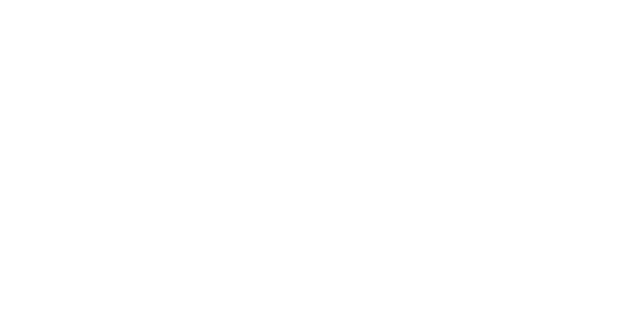
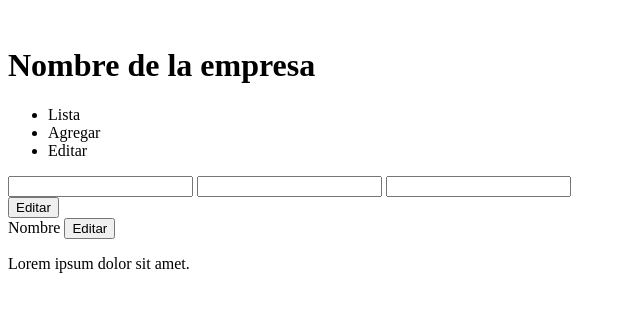
Before and after one commit to JoseAlfonsoB/INVENTARIO_PROYECT, a plain HTML site: page editar.html in a window 1280 px wide. Shown: the whole page, without its empty margins (0-640 px from the left). Drawn offline with Linux system fonts and the light colour scheme.

Commit message:
Creación de la propuesta del layout de la página "editar.html" para el proyecto

```diff
--- a/editar.html
+++ b/editar.html
@@ -1,11 +1,40 @@
 <!DOCTYPE html>
 <html lang="en">
-<head>
-    <meta charset="UTF-8">
-    <meta name="viewport" content="width=device-width, initial-scale=1.0">
+  <head>
+    <meta charset="UTF-8" />
+    <meta name="viewport" content="width=device-width, initial-scale=1.0" />
     <title>Document</title>
-</head>
-<body>
-
-</body>
+  </head>
+  <body>
+    <header>
+      <div>
+        <img src="" alt="" />
+        <h1>Nombre de la empresa</h1>
+      </div>
+      <nav>
+        <ul>
+          <li>Lista</li>
+          <li>Agregar</li>
+          <li>Editar</li>
+        </ul>
+      </nav>
+    </header>
+    <main>
+      <section>
+        <input type="text" />
+        <input type="text" />
+        <input type="text" />
+      </section>
+      <button>Editar</button>
+      <div></div>
+      <section>
+        <label for="">Nombre
+        </label>
+        <button>Editar</button>
+      </section>
+    </main>
+    <footer>
+        <p>Lorem ipsum dolor sit amet.</p>
+    </footer>
+  </body>
 </html>
```
